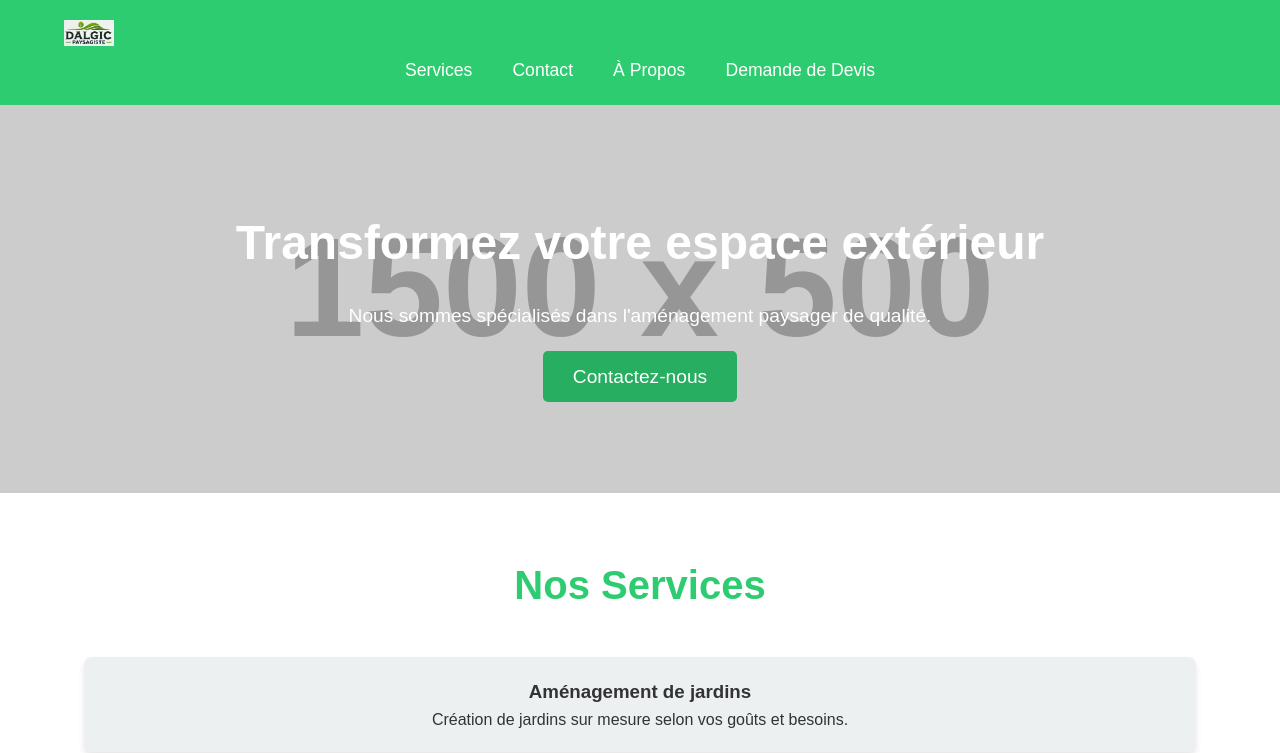
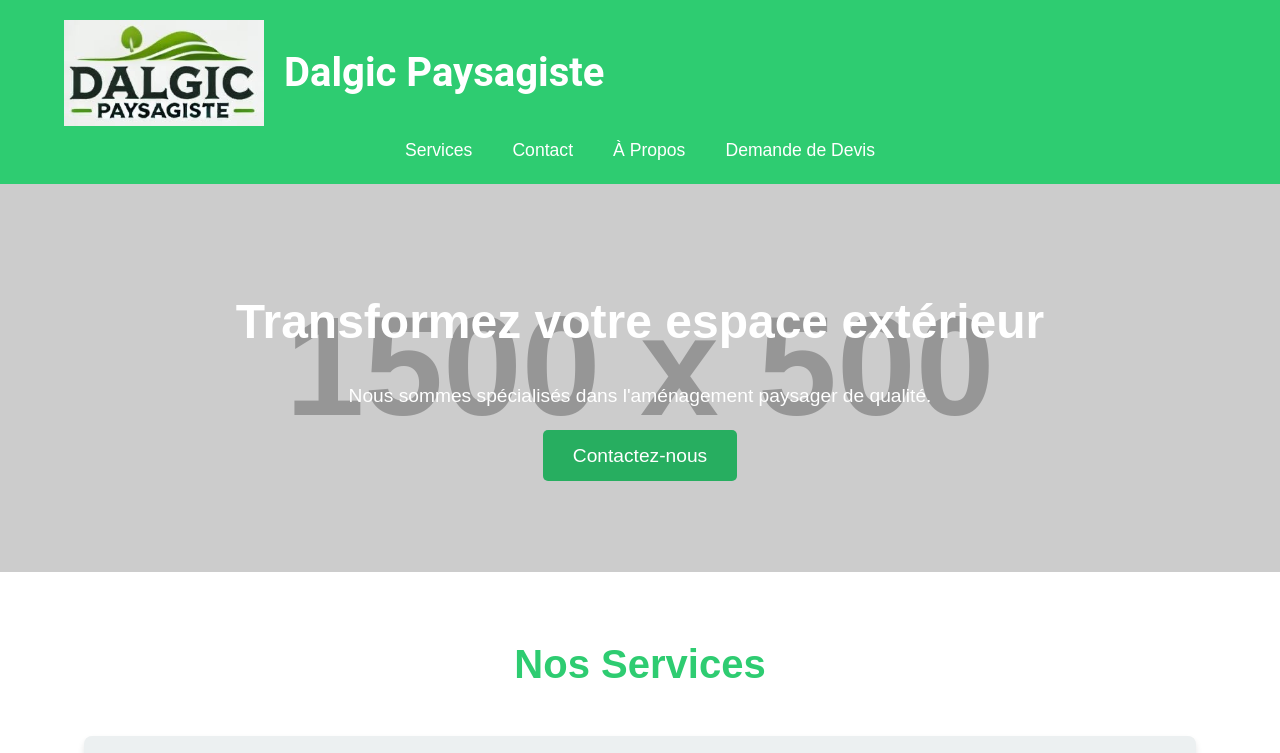
Before and after one commit to Arwayz/Dalgic-Paysagiste, a plain HTML site: page index.html in a window 1280 px wide. Shown: the top 753 px of the page. Drawn offline with Linux system fonts and the light colour scheme; placeholder pictures from the web are drawn by us.

Commit message:
Add files via upload

```diff
--- a/Style.css
+++ b/Style.css
@@ -34,14 +34,15 @@ header .logo {
 }
 
 header .logo img {
-    width: 50px; /* Ajuste la taille du logo */
+    width: 200px; /* Taille du logo ajustée */
     height: auto;
-    margin-right: 10px;
+    margin-right: 20px;
 }
 
 header h1 {
     font-size: 2.5rem;
-    animation: fadeIn 1s ease-in-out;
+    color: #fff;
+    font-family: 'Roboto', sans-serif; /* Belle police */
 }
 
 nav ul {
--- a/index.html
+++ b/index.html
@@ -9,9 +9,10 @@
 <body>
     <header>
         <div class="container">
-            <!-- Logo -->
+            <!-- Logo et texte -->
             <div class="logo">
                 <img src="Dalgic Paysagiste Logo 1.jpg" alt="Dalgic Paysagiste" class="logo-image">
+                <h1 class="logo-text">Dalgic Paysagiste</h1>
             </div>
             <nav>
                 <ul>
```
